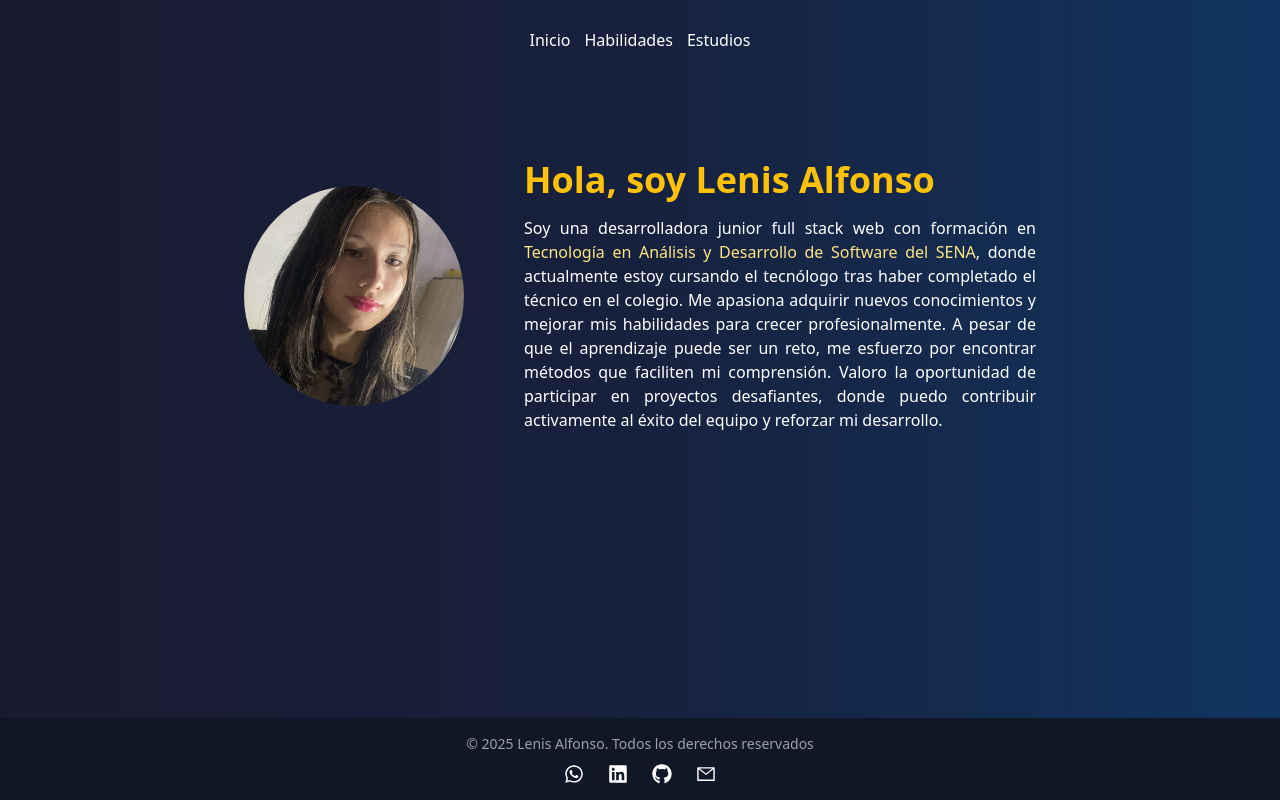
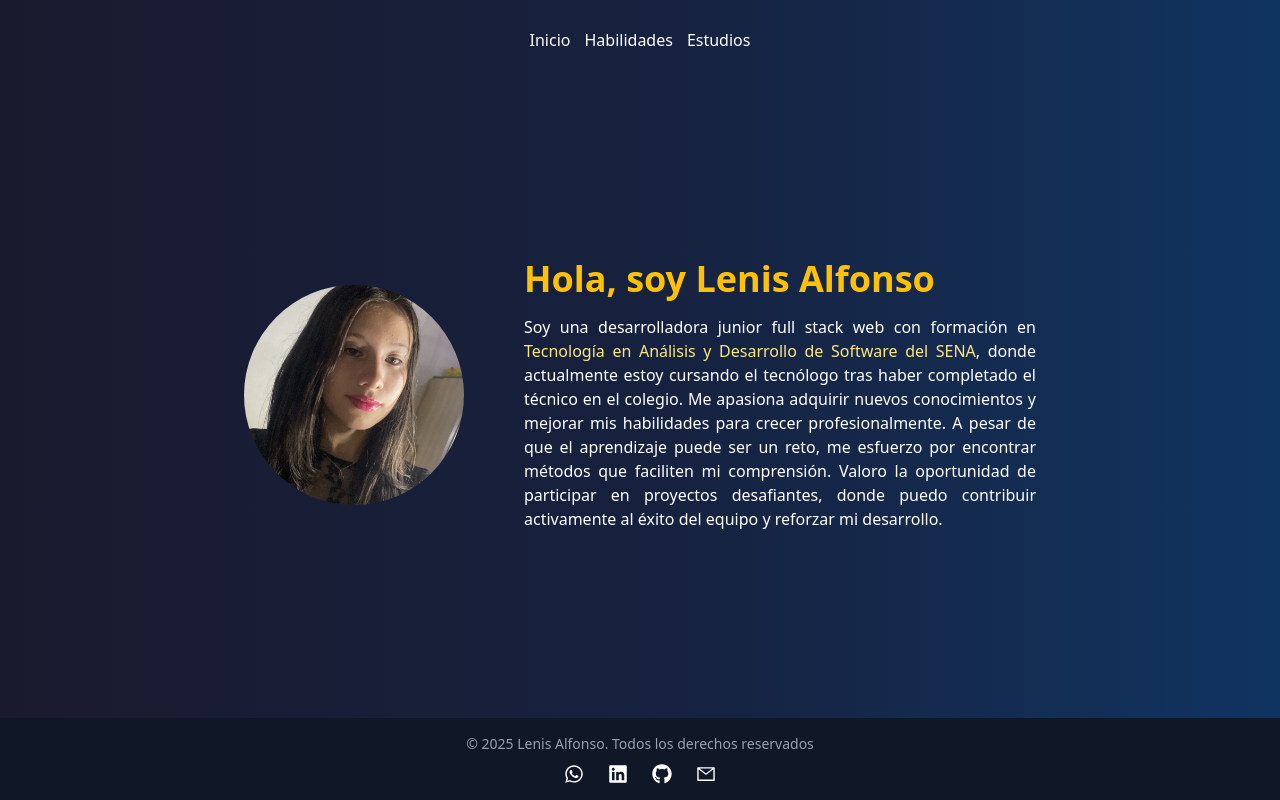
Before and after one commit to Lenis2007/PORTFOLIO-E, a React (Vite) app: page / in a window 1280 px wide. Built offline with nearby package versions, Linux system fonts and the light colour scheme.

Commit message:
Cambio centrado de home

```diff
--- a/src/Components/Pages/Home/Home.jsx
+++ b/src/Components/Pages/Home/Home.jsx
@@ -5,7 +5,7 @@ import me from "../../../assets/me.jpg";
 export const Home = () => {
   return (
 
-    <section className='flex h-full w-full flex-col lg:flex-row items-center justify-center gap-15 p-2 rounded-lg text-white m-8 lg:m-auto lg:mt-20'>
+    <section className='flex h-full w-full flex-col lg:flex-row items-center justify-center gap-15 p-2 rounded-lg text-white m-8 lg:m-auto'>
 
       <img
         src={me}
```
